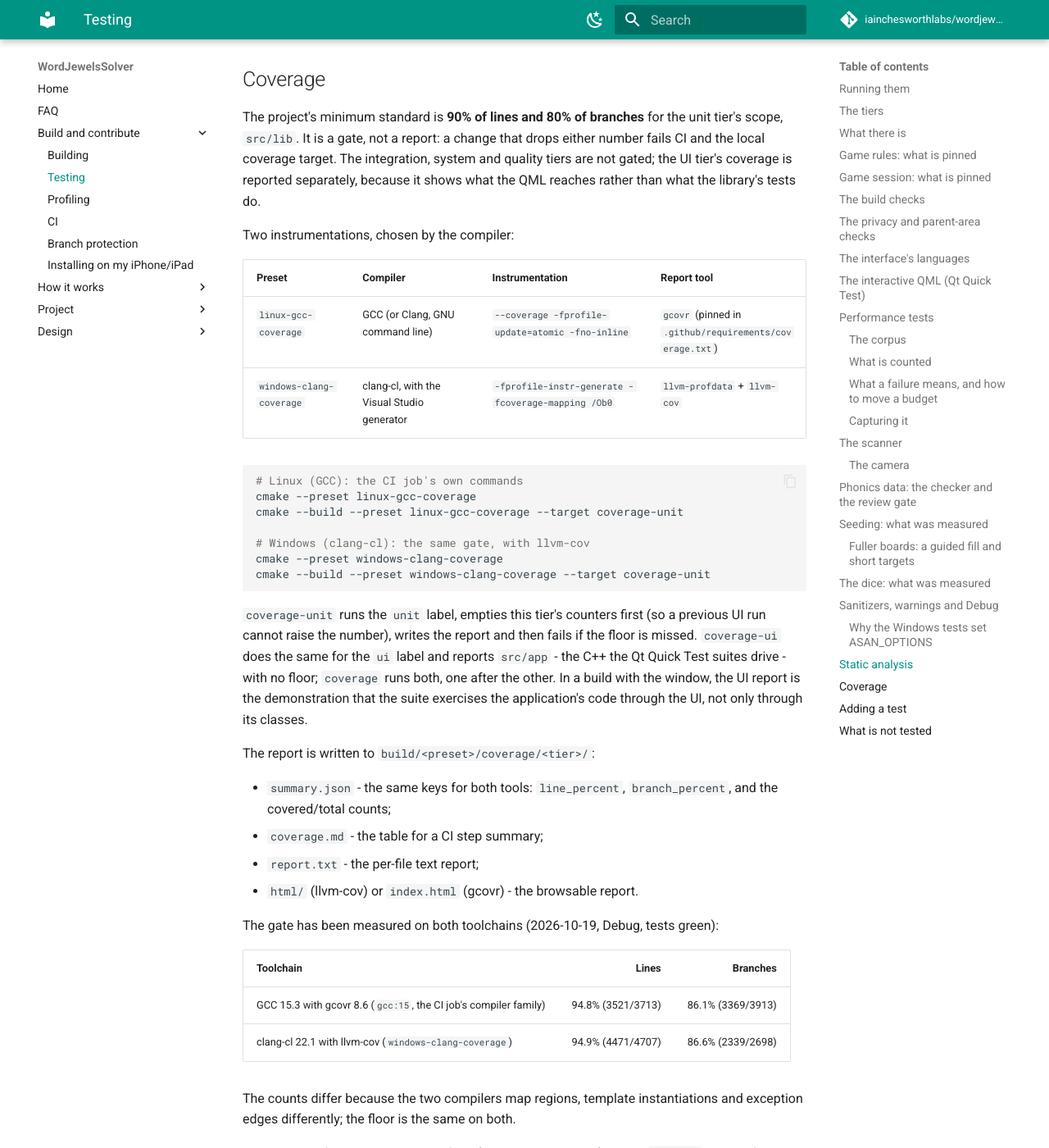
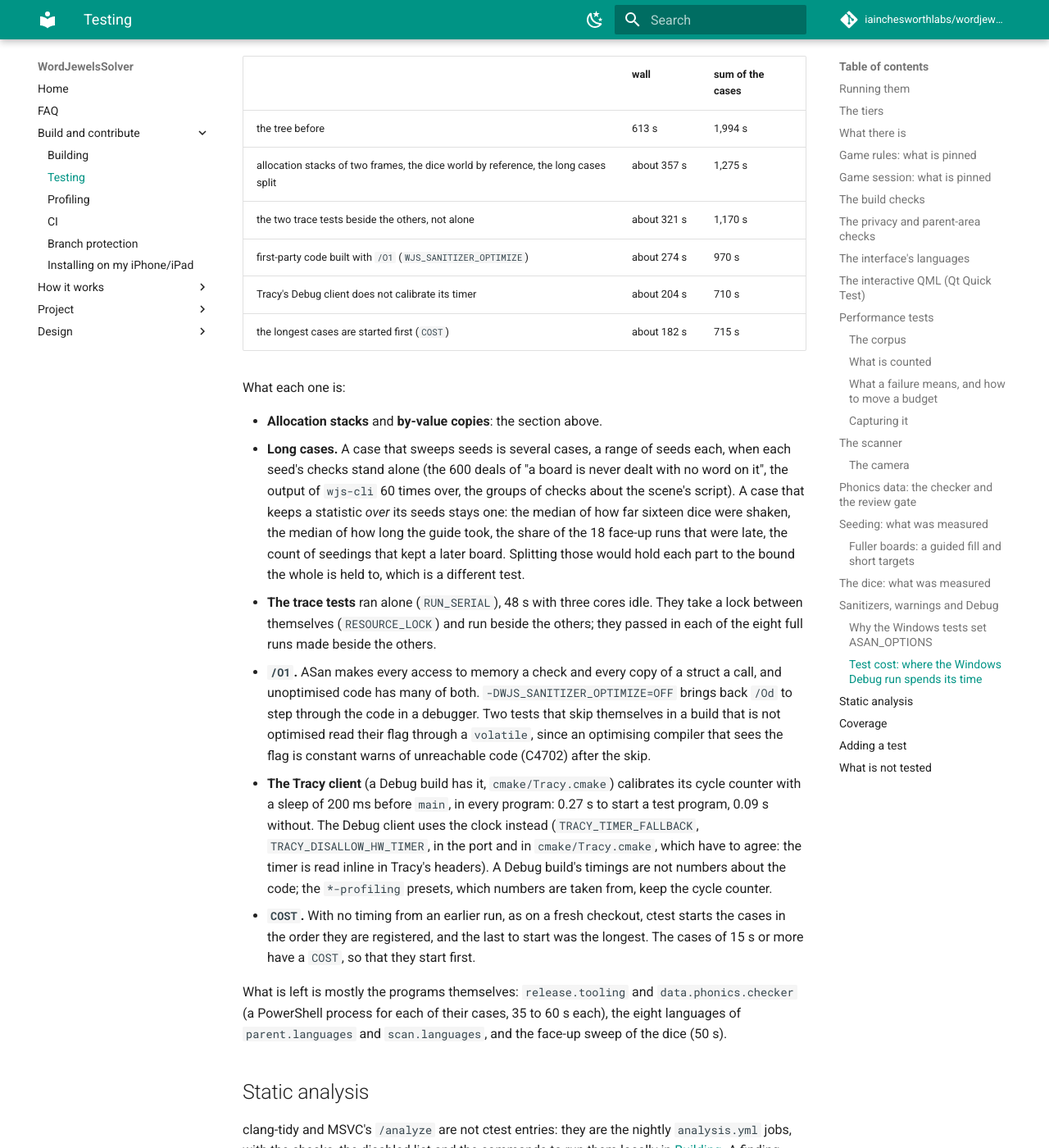
Before and after one commit to iainchesworthlabs/snapandspell, an MkDocs documentation site: the page built from docs/testing.md, in a window 1280 px wide and 1400 px high, scrolled down 34960 px. Shown: the whole window at 82% size. Built offline with MkDocs 1.6.1 and Material for MkDocs 9.7.7, drawn with Linux system fonts in a browser that asks for light colours; comment, search, counter and statistics services are not loaded; some of the changed text lies outside the part shown.

Commit message:
Document where the Windows Debug run spends its time
The measured effect of each change to the Debug leg's test run on four cores,
what each one is, which cases stay whole because they keep a statistic over
their seeds, and what is left.

```diff
--- a/docs/testing.md
+++ b/docs/testing.md
@@ -924,6 +924,58 @@ simulation (`src/app/scene/sim`) passes its vectors and quaternions by reference
 and writes the arithmetic of its inner loop out by component. The digests of its
 plays, which the tests compare, are the same as before.
 
+### Test cost: where the Windows Debug run spends its time
+
+The Windows leg runs every case under ASan, a case is a program started afresh
+(`catch_discover_tests`), and the leg has four cores. Measured on a four-core
+run (`ctest -j 4` with the process held to four cores of a larger machine, no
+timing from an earlier run), each change on top of the one before:
+
+| | wall | sum of the cases |
+|---|---|---|
+| the tree before | 613 s | 1,994 s |
+| allocation stacks of two frames, the dice world by reference, the long cases split | about 357 s | 1,275 s |
+| the two trace tests beside the others, not alone | about 321 s | 1,170 s |
+| first-party code built with `/O1` (`WJS_SANITIZER_OPTIMIZE`) | about 274 s | 970 s |
+| Tracy's Debug client does not calibrate its timer | about 204 s | 710 s |
+| the longest cases are started first (`COST`) | about 182 s | 715 s |
+
+What each one is:
+
+- **Allocation stacks** and **by-value copies**: the section above.
+- **Long cases.** A case that sweeps seeds is several cases, a range of seeds
+  each, when each seed's checks stand alone (the 600 deals of "a board is never
+  dealt with no word on it", the output of `wjs-cli` 60 times over, the groups of
+  checks about the scene's script). A case that keeps a statistic *over* its seeds
+  stays one: the median of how far sixteen dice were shaken, the median of how
+  long the guide took, the share of the 18 face-up runs that were late, the count
+  of seedings that kept a later board. Splitting those would hold each part to
+  the bound the whole is held to, which is a different test.
+- **The trace tests** ran alone (`RUN_SERIAL`), 48 s with three cores idle. They
+  take a lock between themselves (`RESOURCE_LOCK`) and run beside the others;
+  they passed in each of the eight full runs made beside the others.
+- **`/O1`.** ASan makes every access to memory a check and every copy of a struct
+  a call, and unoptimised code has many of both. `-DWJS_SANITIZER_OPTIMIZE=OFF`
+  brings back `/Od` to step through the code in a debugger. Two tests that skip
+  themselves in a build that is not optimised read their flag through a
+  `volatile`, since an optimising compiler that sees the flag is constant warns
+  of unreachable code (C4702) after the skip.
+- **The Tracy client** (a Debug build has it, `cmake/Tracy.cmake`) calibrates its
+  cycle counter with a sleep of 200 ms before `main`, in every program: 0.27 s to
+  start a test program, 0.09 s without. The Debug client uses the clock instead
+  (`TRACY_TIMER_FALLBACK`, `TRACY_DISALLOW_HW_TIMER`, in the port and in
+  `cmake/Tracy.cmake`, which have to agree: the timer is read inline in Tracy's
+  headers). A Debug build's timings are not numbers about the code; the
+  `*-profiling` presets, which numbers are taken from, keep the cycle counter.
+- **`COST`.** With no timing from an earlier run, as on a fresh checkout, ctest
+  starts the cases in the order they are registered, and the last to start was the
+  longest. The cases of 15 s or more have a `COST`, so that they start first.
+
+What is left is mostly the programs themselves: `release.tooling` and
+`data.phonics.checker` (a PowerShell process for each of their cases, 35 to 60 s
+each), the eight languages of `parent.languages` and `scan.languages`, and the
+face-up sweep of the dice (50 s).
+
 ## Static analysis
 
 clang-tidy and MSVC's `/analyze` are not ctest entries: they are the nightly
```
